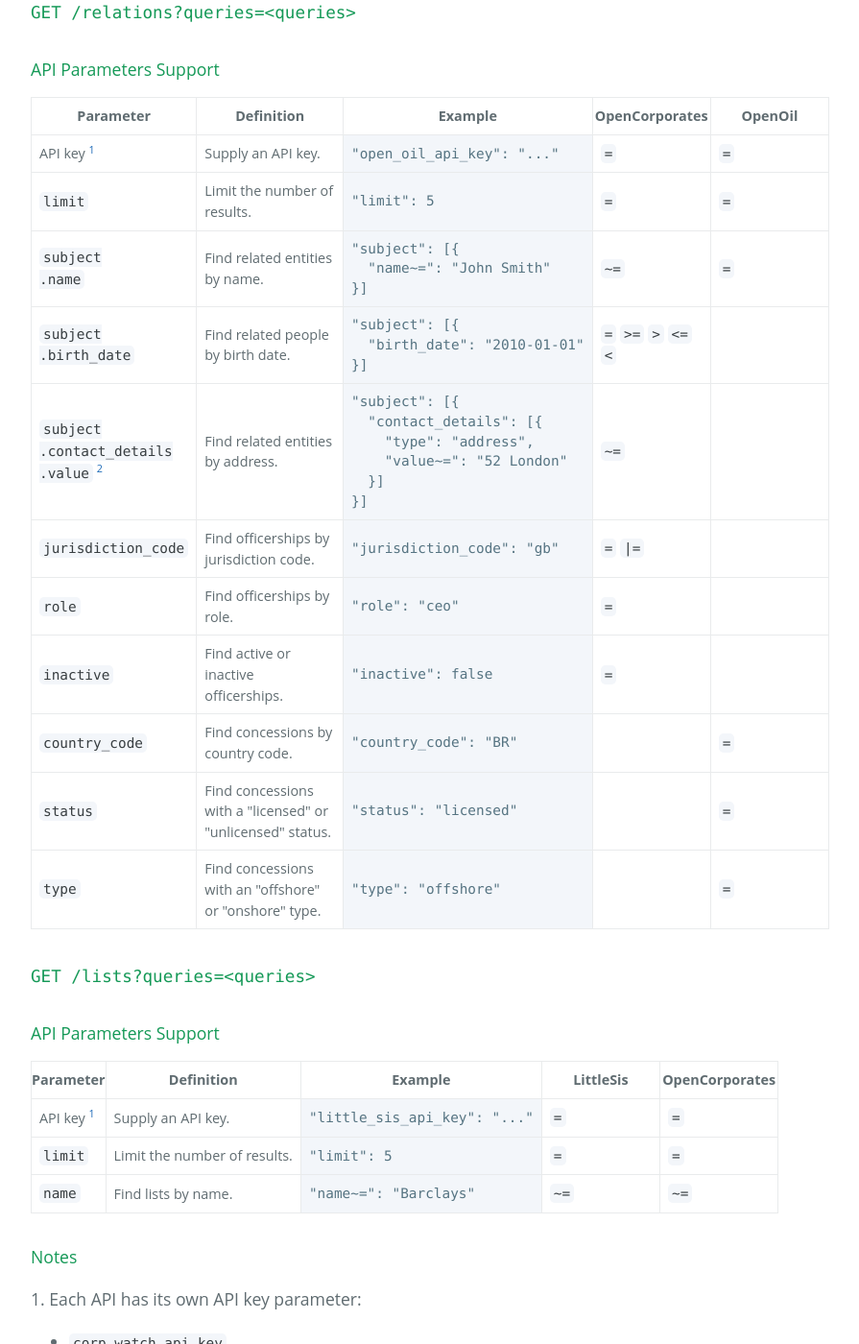
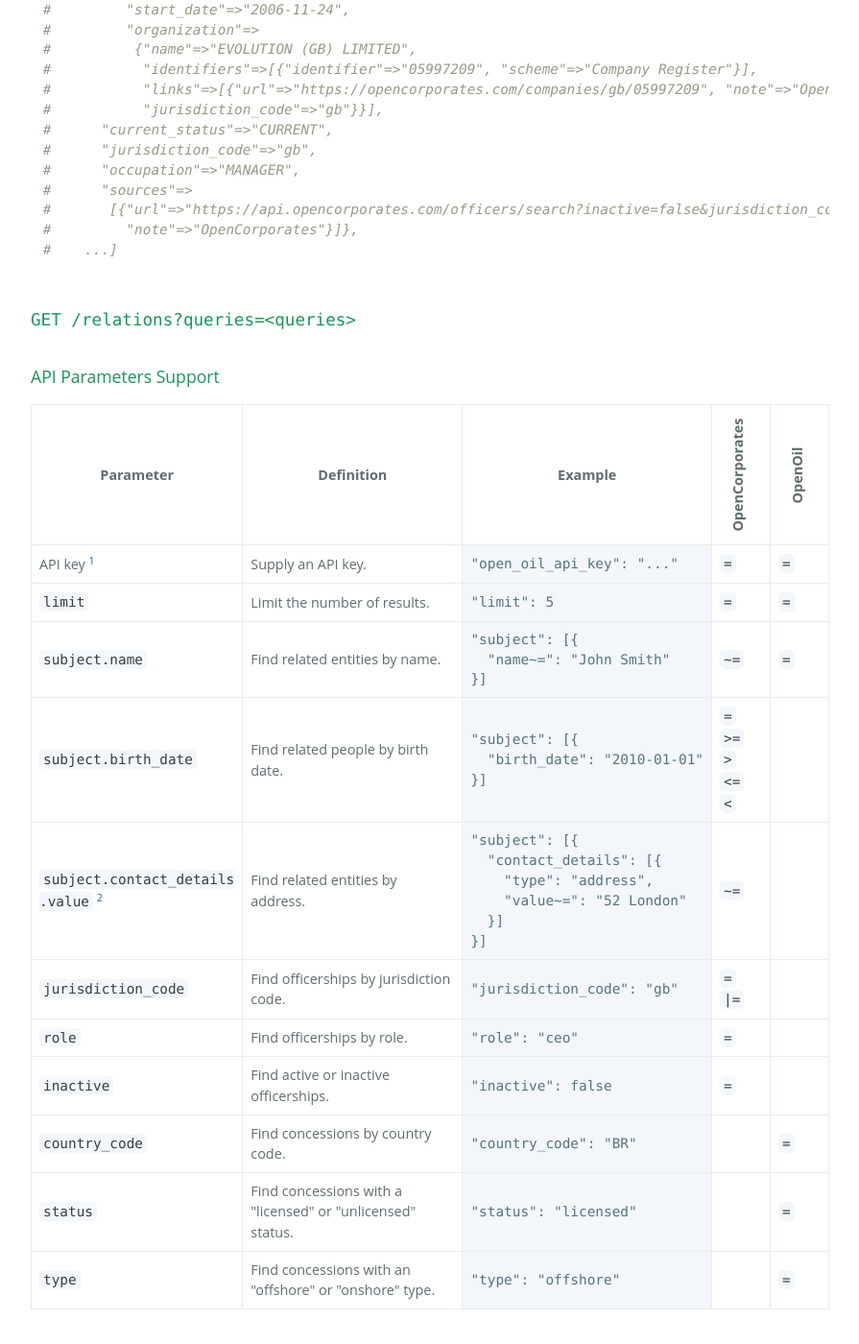
Before and after one commit to influencemapping/whos_got_dirt-server, a Jekyll site: the page built from index.md, in a window 1280 px wide and 1400 px high, scrolled down 5314 px. Shown: the whole window at 96% size, without its empty margins (192-1087 px from the left). Built offline with Jekyll 4.4.1, drawn with Linux system fonts in a browser that asks for light colours; Markdown is read by kramdown in place of the engine named in the settings; some of the changed text lies outside the part shown.

Commit message:
improve compactness of tables, freeze first column for scrolling table

```diff
--- a/_includes/entities_table.md
+++ b/_includes/entities_table.md
@@ -1,300 +1,302 @@
-<div class="table-responsive">
-  <table>
-    <thead>
-      <tr>
-        <th class="parameter">Parameter</th>
-        <th class="definition">Definition</th>
-        <th class="example">Example</th>
-        <th class="api">CorpWatch</th>
-        <th class="api">LittleSis</th>
-        <th class="api">OpenCorporates</th>
-        <th class="api">OpenDuka</th>
-        <th class="api">Poderopedia</th>
-      </tr>
-    </thead>
-    <tbody>
-      <tr>
-        <td>API key <a href="#note1"><sup>1</sup></a></td>
-        <td>Supply an API key.</td>
-        <td class="example"><pre>"corp_watch_api_key": "..."</pre></td>
-        <td><code>=</code></td>
-        <td><code>=</code></td>
-        <td><code>=</code></td>
-        <td><code>=</code></td>
-        <td><code>=</code></td>
-      </tr>
-      <tr>
-        <td><code>limit</code></td>
-        <td>Limit the number of results.</td>
-        <td class="example"><pre>"limit": 5</pre></td>
-        <td><code>=</code></td>
-        <td><code>=</code></td>
-        <td><code>=</code></td>
-        <td></td>
-        <td></td>
-      </tr>
-      <tr>
-        <td><code>name</code></td>
-        <td>Find entities by name.</td>
-        <td class="example"><pre>"name~=": "ACME Inc."</pre></td>
-        <td><code>~=</code></td>
-        <td><code>~=</code></td>
-        <td><code>~=</code></td>
-        <td><code>~=</code></td>
-        <td><code>~=</code></td>
-      </tr>
-      <tr>
-        <td><code>classification</code></td>
-        <td>Find entities by classification.</td>
-        <td class="example"><pre>"classification": "LLC"</pre></td>
-        <td></td>
-        <td><code>=</code></td>
-        <td><code>=</code> <code>|=</code></td>
-        <td></td>
-        <td></td>
-      </tr>
-      <tr>
-        <td><code>created_at</code></td>
-        <td>Find entities by the creation date of the metadata.</td>
-        <td class="example"><pre>"created_at>=": "2010-01-01"</pre></td>
-        <td></td>
-        <td></td>
-        <td><code>&gt;=</code></td>
-        <td></td>
-        <td></td>
-      </tr>
-      <tr>
-        <td><code>founding_date</code></td>
-        <td>Find organizations by founding date.</td>
-        <td class="example"><pre>"founding_date": "2010-01-01"</pre></td>
-        <td></td>
-        <td></td>
-        <td><code>=</code> <code>&gt;=</code> <code>&gt;</code> <code>&lt;=</code> <code>&lt;</code></td>
-        <td></td>
-        <td></td>
-      </tr>
-      <tr>
-        <td><code>dissolution_date</code></td>
-        <td>Find organizations by dissolution date.</td>
-        <td class="example"><pre>"dissolution_date": "2010-01-01"</pre></td>
-        <td></td>
-        <td></td>
-        <td><code>=</code> <code>&gt;=</code> <code>&gt;</code> <code>&lt;=</code> <code>&lt;</code></td>
-        <td></td>
-        <td></td>
-      </tr>
-      <tr>
-        <td><code>identifiers<br>.identifier</code></td>
-        <td>Find entities by identifier.</td>
-        <td class="example"><pre>
-"identifiers": [{
-  "identifier": "911653725",
-  "scheme": "SEC Central Index Key"
-}]</pre></td>
-        <td><code>=</code></td>
-        <td></td>
-        <td></td>
-        <td></td>
-        <td></td>
-      </tr>
-      <tr>
-        <td><code>identifiers<br>.scheme</code></td>
-        <td>Find entities by identifier scheme.</td>
-        <td class="example"><pre>
-"identifiers": [{
-  "identifier": "911653725",
-  "scheme": "SEC Central Index Key"
-}]</pre></td>
-        <td><code>=</code></td>
-        <td></td>
-        <td></td>
-        <td></td>
-        <td></td>
-      </tr>
-      <tr>
-        <td><code>contact_details<br>.value</code> <a href="#note2"><sup>2</sup></a></td>
-        <td>Find entities by address.</td>
-        <td class="example"><pre>
-"contact_details": [{
-  "type": "address",
-  "value~=": "52 London"
-}]</pre></td>
-        <td><code>~=</code></td>
-        <td></td>
-        <td><code>~=</code></td>
-        <td></td>
-        <td></td>
-      </tr>
-      <tr>
-        <td><code>industry_code</code></td>
-        <td>Find organizations by industry (SIC) code.</td>
-        <td class="example"><pre>"industry_code": "2011"</pre></td>
-        <td><code>=</code></td>
-        <td></td>
-        <td><code>=</code> <code>|=</code> <code>a:</code></td>
-        <td></td>
-        <td></td>
-      </tr>
-      <tr>
-        <td><code>sector_code</code></td>
-        <td>Find organizations by SIC sector.</td>
-        <td class="example"><pre>"sector_code": "4100"</pre></td>
-        <td><code>=</code></td>
-        <td></td>
-        <td></td>
-        <td></td>
-        <td></td>
-      </tr>
-      <tr>
-        <td><code>substring_match</code></td>
-        <td>Match within words on <code>name~=</code> and address queries.</td>
-        <td class="example"><pre>"substring_match": 1</pre></td>
-        <td><code>=</code></td>
-        <td></td>
-        <td></td>
-        <td></td>
-        <td></td>
-      </tr>
-      <tr>
-        <td><code>country_code</code></td>
-        <td>Find entities by country code.</td>
-        <td class="example"><pre>"country_code": "US"</pre></td>
-        <td><code>=</code></td>
-        <td></td>
-        <td><code>=</code> <code>|=</code></td>
-        <td></td>
-        <td></td>
-      </tr>
-      <tr>
-        <td><code>subdiv_code</code></td>
-        <td>Find entities by country subdivision code.</td>
-        <td class="example"><pre>"subdiv_code": "OR"</pre></td>
-        <td><code>=</code></td>
-        <td></td>
-        <td></td>
-        <td></td>
-        <td></td>
-      </tr>
-      <tr>
-        <td><code>year</code></td>
-        <td>Find organizations with SEC filings in a given year.</td>
-        <td class="example"><pre>"year": 2005</pre></td>
-        <td><code>=</code> <code>&gt;=</code> <code>&lt;=</code></td>
-        <td></td>
-        <td></td>
-        <td></td>
-        <td></td>
-      </tr>
-      <tr>
-        <td><code>source_type</code></td>
-        <td>Find organizations that appear as "filers" in SEC filings or as subsidiaries ("relationships") only.</td>
-        <td class="example"><pre>"source_type": "relationships"</pre></td>
-        <td><code>=</code></td>
-        <td></td>
-        <td></td>
-        <td></td>
-        <td></td>
-      </tr>
-      <tr>
-        <td><code>num_children</code></td>
-        <td>Find organizations by the number of direct descendants in a hierarchy.</td>
-        <td class="example"><pre>"num_children": 3</pre></td>
-        <td><code>=</code></td>
-        <td></td>
-        <td></td>
-        <td></td>
-        <td></td>
-      </tr>
-      <tr>
-        <td><code>num_parents</code></td>
-        <td>Find organizations by the number of direct ancestors in a hierarchy.</td>
-        <td class="example"><pre>"num_parents": 2</pre></td>
-        <td><code>=</code></td>
-        <td></td>
-        <td></td>
-        <td></td>
-        <td></td>
-      </tr>
-      <tr>
-        <td><code>top_parent_id</code></td>
-        <td>Find organizations within the hierarchy of another organization.</td>
-        <td class="example"><pre>"top_parent_id": "cw_7324"</pre></td>
-        <td><code>=</code></td>
-        <td></td>
-        <td></td>
-        <td></td>
-        <td></td>
-      </tr>
-      <tr>
-        <td><code>search_all</code></td>
-        <td>Match descriptions and summaries on <code>name~=</code> queries.</td>
-        <td class="example"><pre>"search_all": 1</pre></td>
-        <td></td>
-        <td><code>=</code></td>
-        <td></td>
-        <td></td>
-        <td></td>
-      </tr>
-      <tr>
-        <td><code>jurisdiction_code</code></td>
-        <td>Find organizations by jurisdiction code.</td>
-        <td class="example"><pre>"jurisdiction_code": "gb"</pre></td>
-        <td></td>
-        <td></td>
-        <td><code>=</code> <code>|=</code></td>
-        <td></td>
-        <td></td>
-      </tr>
-      <tr>
-        <td><code>current_status</code></td>
-        <td>Find organizations by status.</td>
-        <td class="example"><pre>"current_status": "Dissolved"</pre></td>
-        <td></td>
-        <td></td>
-        <td><code>=</code></td>
-        <td></td>
-        <td></td>
-      </tr>
-      <tr>
-        <td><code>inactive</code></td>
-        <td>Find active or inactive organizations.</td>
-        <td class="example"><pre>"inactive": false</pre></td>
-        <td></td>
-        <td></td>
-        <td><code>=</code></td>
-        <td></td>
-        <td></td>
-      </tr>
-      <tr>
-        <td><code>branch</code></td>
-        <td>Find branch or non-branch organizations.</td>
-        <td class="example"><pre>"branch": true</pre></td>
-        <td></td>
-        <td></td>
-        <td><code>=</code></td>
-        <td></td>
-        <td></td>
-      </tr>
-      <tr>
-        <td><code>nonprofit</code></td>
-        <td>Find nonprofit or other organizations.</td>
-        <td class="example"><pre>"nonprofit": true</pre></td>
-        <td></td>
-        <td></td>
-        <td><code>=</code></td>
-        <td></td>
-        <td></td>
-      </tr>
-      <tr>
-        <td><code>entity</code></td>
-        <td>Find entities of the class <code>Person</code> or <code>Organization</code>.</td>
-        <td class="example"><pre>"entity": "Person"</pre></td>
-        <td></td>
-        <td></td>
-        <td></td>
-        <td></td>
-        <td><code>=</code></td>
-      </tr>
-    </tbody>
-  </table>
+<div class="table-scroll-outer">
+  <div class="table-scroll-inner">
+    <table>
+      <thead>
+        <tr>
+          <th class="parameter">Parameter</th>
+          <th>Definition</th>
+          <th>Example</th>
+          <th class="api"><div><div>CorpWatch</div></div></th>
+          <th class="api"><div><div>LittleSis</div></div></th>
+          <th class="api"><div><div>OpenCorporates</div></div></th>
+          <th class="api"><div><div>OpenDuka</div></div></th>
+          <th class="api"><div><div>Poderopedia</div></div></th>
+        </tr>
+      </thead>
+      <tbody>
+        <tr>
+          <td class="parameter">API key <a href="#note1"><sup>1</sup></a></td>
+          <td>Supply an API key.</td>
+          <td class="example"><pre>"corp_watch_api_key": "..."</pre></td>
+          <td><code>=</code></td>
+          <td><code>=</code></td>
+          <td><code>=</code></td>
+          <td><code>=</code></td>
+          <td><code>=</code></td>
+        </tr>
+        <tr>
+          <td class="parameter"><code>limit</code></td>
+          <td>Limit the number of results.</td>
+          <td class="example"><pre>"limit": 5</pre></td>
+          <td><code>=</code></td>
+          <td><code>=</code></td>
+          <td><code>=</code></td>
+          <td></td>
+          <td></td>
+        </tr>
+        <tr>
+          <td class="parameter"><code>name</code></td>
+          <td>Find entities by name.</td>
+          <td class="example"><pre>"name~=": "ACME Inc."</pre></td>
+          <td><code>~=</code></td>
+          <td><code>~=</code></td>
+          <td><code>~=</code></td>
+          <td><code>~=</code></td>
+          <td><code>~=</code></td>
+        </tr>
+        <tr>
+          <td class="parameter"><code>classification</code></td>
+          <td>Find entities by classification.</td>
+          <td class="example"><pre>"classification": "LLC"</pre></td>
+          <td></td>
+          <td><code>=</code></td>
+          <td><code>=</code> <code>|=</code></td>
+          <td></td>
+          <td></td>
+        </tr>
+        <tr>
+          <td class="parameter"><code>created_at</code></td>
+          <td>Find entities by the creation date of the metadata.</td>
+          <td class="example"><pre>"created_at>=": "2010-01-01"</pre></td>
+          <td></td>
+          <td></td>
+          <td><code>&gt;=</code></td>
+          <td></td>
+          <td></td>
+        </tr>
+        <tr>
+          <td class="parameter"><code>founding_date</code></td>
+          <td>Find organizations by founding date.</td>
+          <td class="example"><pre>"founding_date": "2010-01-01"</pre></td>
+          <td></td>
+          <td></td>
+          <td><code>=</code> <code>&gt;=</code> <code>&gt;</code> <code>&lt;=</code> <code>&lt;</code></td>
+          <td></td>
+          <td></td>
+        </tr>
+        <tr>
+          <td class="parameter"><code>dissolution_date</code></td>
+          <td>Find organizations by dissolution date.</td>
+          <td class="example"><pre>"dissolution_date": "2010-01-01"</pre></td>
+          <td></td>
+          <td></td>
+          <td><code>=</code> <code>&gt;=</code> <code>&gt;</code> <code>&lt;=</code> <code>&lt;</code></td>
+          <td></td>
+          <td></td>
+        </tr>
+        <tr>
+          <td class="parameter"><code>identifiers<br>.identifier</code></td>
+          <td>Find entities by identifier.</td>
+          <td class="example"><pre>
+  "identifiers": [{
+    "identifier": "911653725",
+    "scheme": "SEC Central Index Key"
+  }]</pre></td>
+          <td><code>=</code></td>
+          <td></td>
+          <td></td>
+          <td></td>
+          <td></td>
+        </tr>
+        <tr>
+          <td class="parameter"><code>identifiers<br>.scheme</code></td>
+          <td>Find entities by identifier scheme.</td>
+          <td class="example"><pre>
+  "identifiers": [{
+    "identifier": "911653725",
+    "scheme": "SEC Central Index Key"
+  }]</pre></td>
+          <td><code>=</code></td>
+          <td></td>
+          <td></td>
+          <td></td>
+          <td></td>
+        </tr>
+        <tr>
+          <td class="parameter"><code>contact_details<br>.value</code> <a href="#note2"><sup>2</sup></a></td>
+          <td>Find entities by address.</td>
+          <td class="example"><pre>
+  "contact_details": [{
+    "type": "address",
+    "value~=": "52 London"
+  }]</pre></td>
+          <td><code>~=</code></td>
+          <td></td>
+          <td><code>~=</code></td>
+          <td></td>
+          <td></td>
+        </tr>
+        <tr>
+          <td class="parameter"><code>industry_code</code></td>
+          <td>Find organizations by industry (SIC) code.</td>
+          <td class="example"><pre>"industry_code": "2011"</pre></td>
+          <td><code>=</code></td>
+          <td></td>
+          <td><code>=</code> <code>|=</code> <code>a:</code></td>
+          <td></td>
+          <td></td>
+        </tr>
+        <tr>
+          <td class="parameter"><code>sector_code</code></td>
+          <td>Find organizations by SIC sector.</td>
+          <td class="example"><pre>"sector_code": "4100"</pre></td>
+          <td><code>=</code></td>
+          <td></td>
+          <td></td>
+          <td></td>
+          <td></td>
+        </tr>
+        <tr>
+          <td class="parameter"><code>substring_match</code></td>
+          <td>Match within words on <code>name~=</code> and address queries.</td>
+          <td class="example"><pre>"substring_match": 1</pre></td>
+          <td><code>=</code></td>
+          <td></td>
+          <td></td>
+          <td></td>
+          <td></td>
+        </tr>
+        <tr>
+          <td class="parameter"><code>country_code</code></td>
+          <td>Find entities by country code.</td>
+          <td class="example"><pre>"country_code": "US"</pre></td>
+          <td><code>=</code></td>
+          <td></td>
+          <td><code>=</code> <code>|=</code></td>
+          <td></td>
+          <td></td>
+        </tr>
+        <tr>
+          <td class="parameter"><code>subdiv_code</code></td>
+          <td>Find entities by country subdivision code.</td>
+          <td class="example"><pre>"subdiv_code": "OR"</pre></td>
+          <td><code>=</code></td>
+          <td></td>
+          <td></td>
+          <td></td>
+          <td></td>
+        </tr>
+        <tr>
+          <td class="parameter"><code>year</code></td>
+          <td>Find organizations with SEC filings in a given year.</td>
+          <td class="example"><pre>"year": 2005</pre></td>
+          <td><code>=</code> <code>&gt;=</code> <code>&lt;=</code></td>
+          <td></td>
+          <td></td>
+          <td></td>
+          <td></td>
+        </tr>
+        <tr>
+          <td class="parameter"><code>source_type</code></td>
+          <td>Find organizations that appear as "filers" in SEC filings or as subsidiaries ("relationships") only.</td>
+          <td class="example"><pre>"source_type": "relationships"</pre></td>
+          <td><code>=</code></td>
+          <td></td>
+          <td></td>
+          <td></td>
+          <td></td>
+        </tr>
+        <tr>
+          <td class="parameter"><code>num_children</code></td>
+          <td>Find organizations by the number of direct descendants in a hierarchy.</td>
+          <td class="example"><pre>"num_children": 3</pre></td>
+          <td><code>=</code></td>
+          <td></td>
+          <td></td>
+          <td></td>
+          <td></td>
+        </tr>
+        <tr>
+          <td class="parameter"><code>num_parents</code></td>
+          <td>Find organizations by the number of direct ancestors in a hierarchy.</td>
+          <td class="example"><pre>"num_parents": 2</pre></td>
+          <td><code>=</code></td>
+          <td></td>
+          <td></td>
+          <td></td>
+          <td></td>
+        </tr>
+        <tr>
+          <td class="parameter"><code>top_parent_id</code></td>
+          <td>Find organizations within the hierarchy of another organization.</td>
+          <td class="example"><pre>"top_parent_id": "cw_7324"</pre></td>
+          <td><code>=</code></td>
+          <td></td>
+          <td></td>
+          <td></td>
+          <td></td>
+        </tr>
+        <tr>
+          <td class="parameter"><code>search_all</code></td>
+          <td>Match descriptions and summaries on <code>name~=</code> queries.</td>
+          <td class="example"><pre>"search_all": 1</pre></td>
+          <td></td>
+          <td><code>=</code></td>
+          <td></td>
+          <td></td>
+          <td></td>
+        </tr>
+        <tr>
+          <td class="parameter"><code>jurisdiction_code</code></td>
+          <td>Find organizations by jurisdiction code.</td>
+          <td class="example"><pre>"jurisdiction_code": "gb"</pre></td>
+          <td></td>
+          <td></td>
+          <td><code>=</code> <code>|=</code></td>
+          <td></td>
+          <td></td>
+        </tr>
+        <tr>
+          <td class="parameter"><code>current_status</code></td>
+          <td>Find organizations by status.</td>
+          <td class="example"><pre>"current_status": "Dissolved"</pre></td>
+          <td></td>
+          <td></td>
+          <td><code>=</code></td>
+          <td></td>
+          <td></td>
+        </tr>
+        <tr>
+          <td class="parameter"><code>inactive</code></td>
+          <td>Find active or inactive organizations.</td>
+          <td class="example"><pre>"inactive": false</pre></td>
+          <td></td>
+          <td></td>
+          <td><code>=</code></td>
+          <td></td>
+          <td></td>
+        </tr>
+        <tr>
+          <td class="parameter"><code>branch</code></td>
+          <td>Find branch or non-branch organizations.</td>
+          <td class="example"><pre>"branch": true</pre></td>
+          <td></td>
+          <td></td>
+          <td><code>=</code></td>
+          <td></td>
+          <td></td>
+        </tr>
+        <tr>
+          <td class="parameter"><code>nonprofit</code></td>
+          <td>Find nonprofit or other organizations.</td>
+          <td class="example"><pre>"nonprofit": true</pre></td>
+          <td></td>
+          <td></td>
+          <td><code>=</code></td>
+          <td></td>
+          <td></td>
+        </tr>
+        <tr>
+          <td class="parameter"><code>entity</code></td>
+          <td>Find entities of the class <code>Person</code> or <code>Organization</code>.</td>
+          <td class="example"><pre>"entity": "Person"</pre></td>
+          <td></td>
+          <td></td>
+          <td></td>
+          <td></td>
+          <td><code>=</code></td>
+        </tr>
+      </tbody>
+    </table>
+  </div>
 </div>
--- a/_includes/lists_table.md
+++ b/_includes/lists_table.md
@@ -4,8 +4,8 @@
       <th>Parameter</th>
       <th>Definition</th>
       <th>Example</th>
-      <th class="api">LittleSis</th>
-      <th class="api">OpenCorporates</th>
+      <th class="api"><div><div>LittleSis</div></div></th>
+      <th class="api"><div><div>OpenCorporates</div></div></th>
     </tr>
   </thead>
   <tbody>
--- a/_includes/relations_table.md
+++ b/_includes/relations_table.md
@@ -4,8 +4,8 @@
       <th>Parameter</th>
       <th>Definition</th>
       <th>Example</th>
-      <th class="api">OpenCorporates</th>
-      <th class="api">OpenOil</th>
+      <th class="api"><div><div>OpenCorporates</div></div></th>
+      <th class="api"><div><div>OpenOil</div></div></th>
     </tr>
   </thead>
   <tbody>
@@ -24,7 +24,7 @@
       <td><code>=</code></td>
     </tr>
     <tr>
-      <td><code>subject<br>.name</code></td>
+      <td><code>subject.name</code></td>
       <td>Find related entities by name.</td>
       <td class="example"><pre>
 "subject": [{
@@ -34,7 +34,7 @@
       <td><code>=</code></td>
     </tr>
     <tr>
-      <td><code>subject<br>.birth_date</code></td>
+      <td><code>subject.birth_date</code></td>
       <td>Find related people by birth date.</td>
       <td class="example"><pre>
 "subject": [{
@@ -44,7 +44,7 @@
       <td></td>
     </tr>
     <tr>
-      <td><code>subject<br>.contact_details<br>.value</code> <a href="#note2"><sup>2</sup></a></td>
+      <td><code>subject.contact_details<br>.value</code> <a href="#note2"><sup>2</sup></a></td>
       <td>Find related entities by address.</td>
       <td class="example"><pre>
 "subject": [{
--- a/css/style.css
+++ b/css/style.css
@@ -28,27 +28,56 @@
   background-color: transparent; /* #F3F6FA */
 }
 
-.table-responsive {
+/* @see http://stackoverflow.com/questions/3402295/html-table-with-horizontal-scrolling-first-column-fixed */
+.table-scroll-outer {
+  position: relative;
+}
+.table-scroll-inner {
   overflow-x: scroll;
   -ms-overflow-style: -ms-autohiding-scrollbar;
   -webkit-overflow-scrolling: touch;
+  margin-left: 10rem;
 }
-.table-responsive table {
-  width: 81rem;
+.table-scroll-outer table {
+  table-layout: fixed;
+  width: 52.5rem;
+}
+.table-scroll-outer th {
+  vertical-align: top;
+}
+.table-scroll-outer .api {
+  vertical-align: middle;
+}
+.table-scroll-outer .parameter {
+  position: absolute;
+  left: 0;
+  width: 10rem;
+  margin-top: -1px;
+  border-left: 0;
+  border-right: 0;
+  border-bottom: 0;
 }
 
-th.parameter {
-  width: 11rem;
+th.api {
+  width: 3.75rem;
 }
-th.definition {
-  width: 13rem;
+/* @see http://stackoverflow.com/questions/7076052/vertically-rotate-text-inside-an-html-table-header-cell */
+th.api > div {
+  display: inline-block;
+  overflow: hidden;
+  width: 3.75rem;
 }
-th.example {
-  width: 18.5rem;
+th.api > div > div {
+  display: inline-block;
+  transform: translate(1rem,100%) rotate(-90deg);
+  transform-origin: 0 0;
 }
-th.api {
-  width: 7.7rem;
+th.api > div > div:after {
+  content: "";
+  display: block;
+  margin: -1rem auto 100%;
 }
+
 td.example {
   background-color: #F3F6FA;
 }
```
